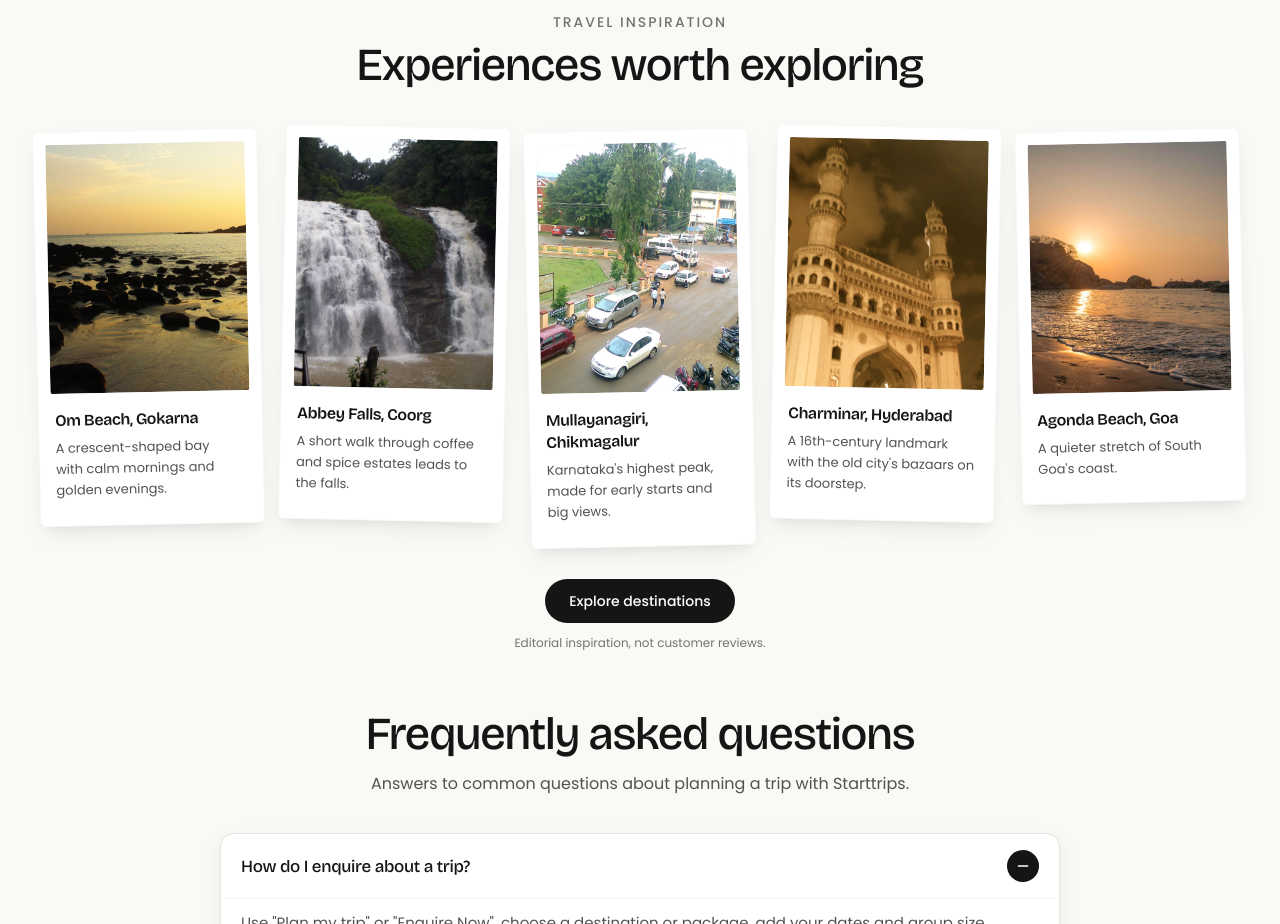
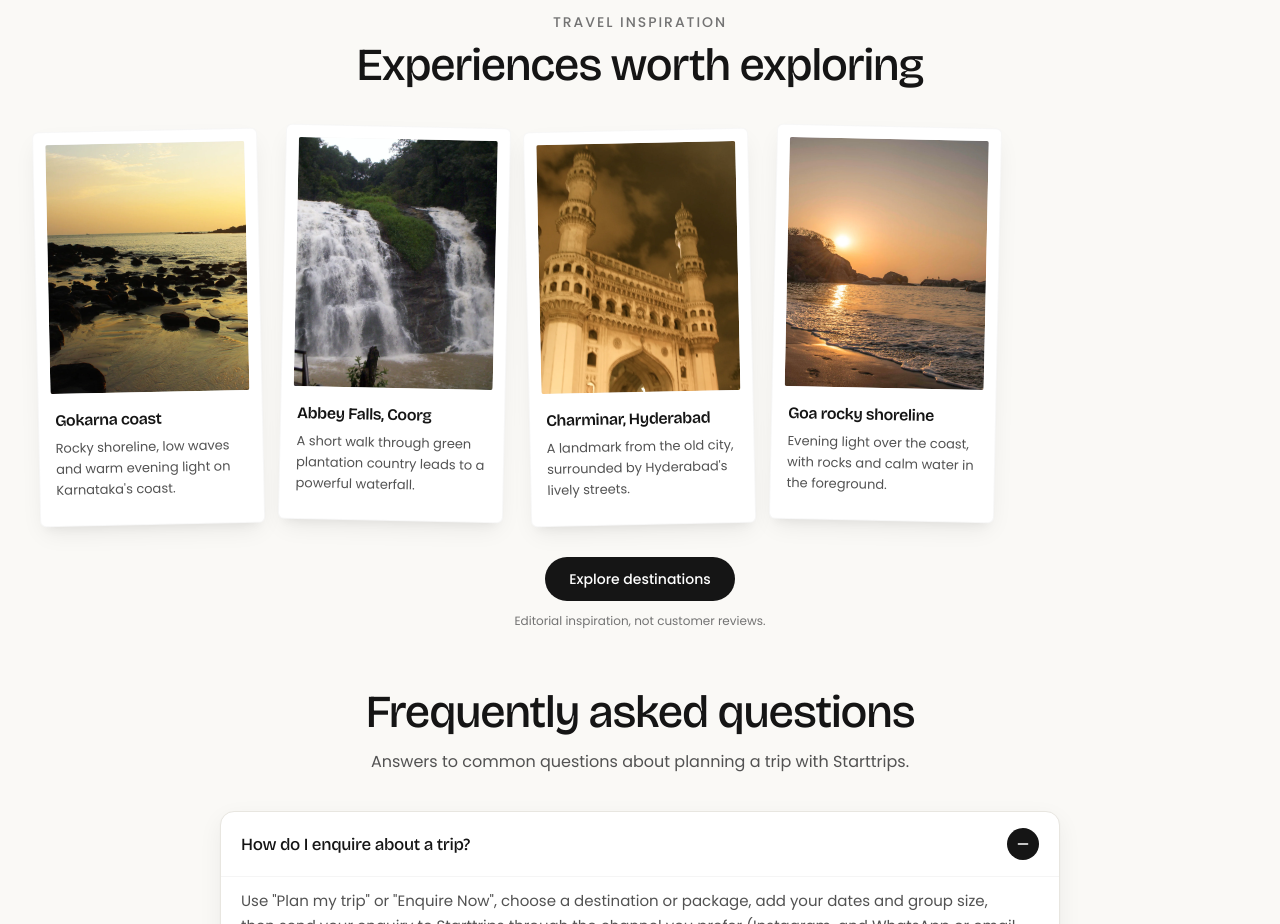
Before and after one commit to hriksinha1/Trip, a React (Vite) app: page / in a window 1280 px wide. Shown: the part 3340-4264 px from the top of the page. Built offline with nearby package versions, Linux system fonts and the light colour scheme.

Commit message:
Improve Starttrips editorial content: src/data/stories.ts

```diff
--- a/src/data/stories.ts
+++ b/src/data/stories.ts
@@ -7,11 +7,12 @@ export interface EditorialStory {
   offsetDesktop: string;
 }
 
+// Editorial destination inspiration; these are not customer testimonials.
 export const editorialStories: EditorialStory[] = [
   {
     id: "exp-gokarna",
-    place: "Om Beach, Gokarna",
-    caption: "A crescent-shaped bay with calm mornings and golden evenings.",
+    place: "Gokarna coast",
+    caption: "Rocky shoreline, low waves and warm evening light on Karnataka's coast.",
     imageId: "story_gokarna_om",
     rotationDesktop: "-rotate-3",
     offsetDesktop: "translate-y-2",
@@ -19,31 +20,23 @@ export const editorialStories: EditorialStory[] = [
   {
     id: "exp-coorg",
     place: "Abbey Falls, Coorg",
-    caption: "A short walk through coffee and spice estates leads to the falls.",
+    caption: "A short walk through green plantation country leads to a powerful waterfall.",
     imageId: "story_coorg_falls",
     rotationDesktop: "rotate-2",
     offsetDesktop: "-translate-y-1",
   },
   {
-    id: "exp-chikmagalur",
-    place: "Mullayanagiri, Chikmagalur",
-    caption: "Karnataka's highest peak, made for early starts and big views.",
-    imageId: "story_chikmagalur_peak",
-    rotationDesktop: "-rotate-1",
-    offsetDesktop: "translate-y-1",
-  },
-  {
     id: "exp-hyderabad",
     place: "Charminar, Hyderabad",
-    caption: "A 16th-century landmark with the old city's bazaars on its doorstep.",
+    caption: "A landmark from the old city, surrounded by Hyderabad's lively streets.",
     imageId: "story_hyderabad_charminar",
     rotationDesktop: "rotate-3",
     offsetDesktop: "-translate-y-2",
   },
   {
     id: "exp-goa",
-    place: "Agonda Beach, Goa",
-    caption: "A quieter stretch of South Goa's coast.",
+    place: "Goa rocky shoreline",
+    caption: "Evening light over the coast, with rocks and calm water in the foreground.",
     imageId: "story_goa_beach",
     rotationDesktop: "-rotate-2",
     offsetDesktop: "translate-y-3",
```
